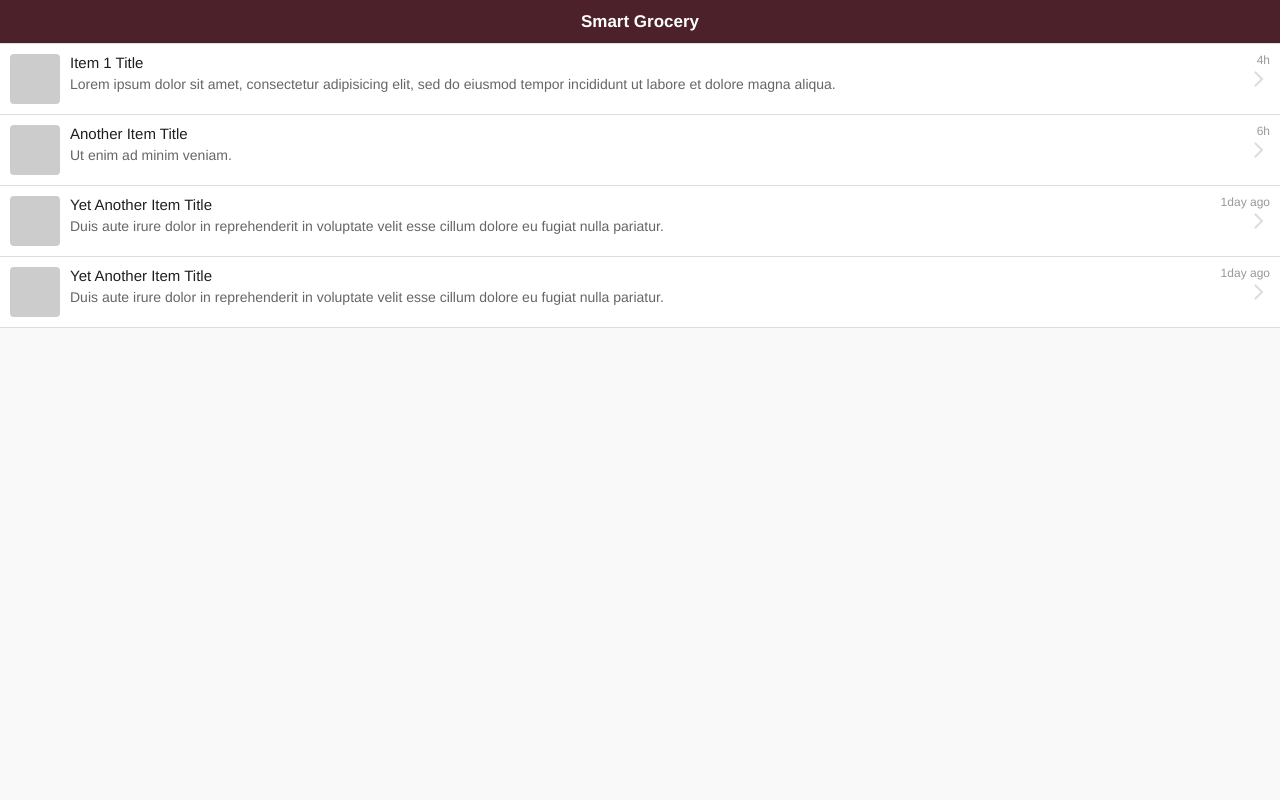
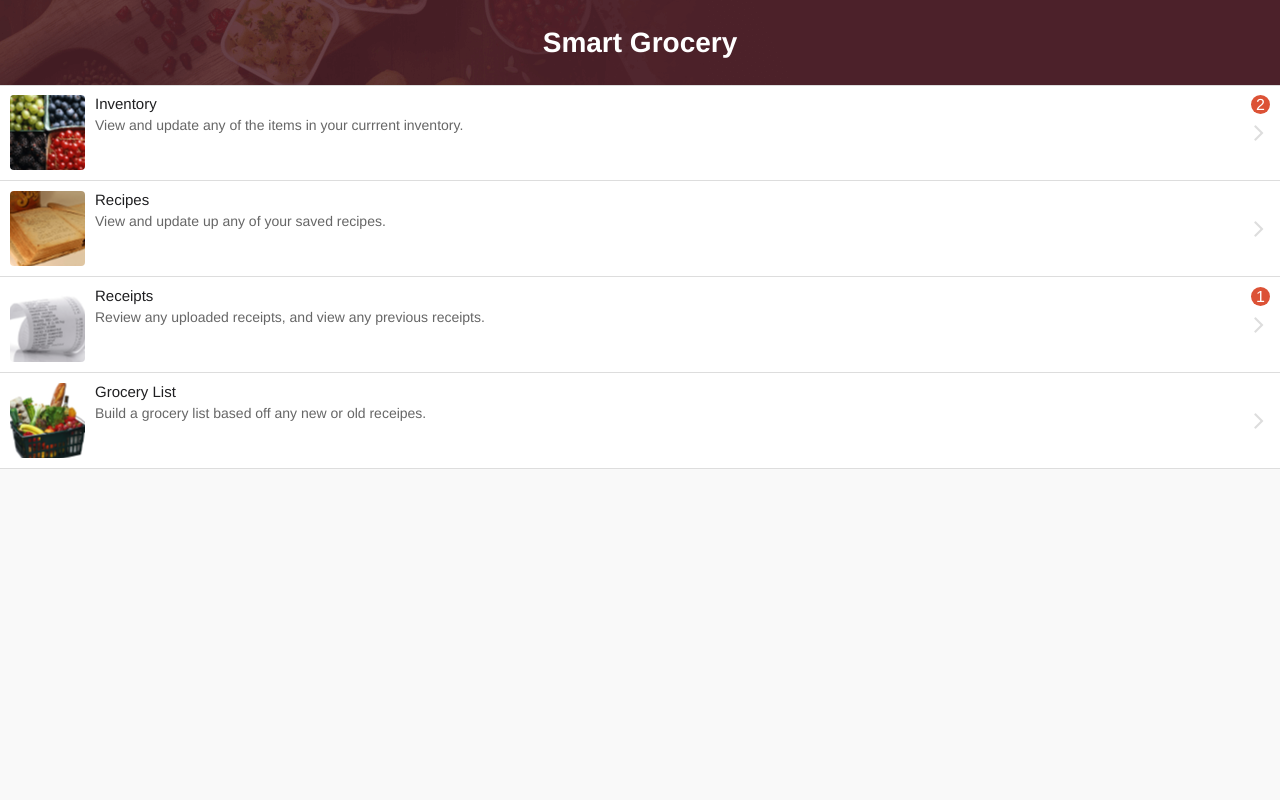
Before and after one commit to jeremygooch/smart-grocery, a PHP site: page /onsen/index.html in a window 1280 px wide. Run offline with PHP 8.4, Linux system fonts and the light colour scheme.

Commit message:
Added basic smart-grocery theme overrides.

```diff
--- a/onsen/css/smart-grocery.css
+++ b/onsen/css/smart-grocery.css
@@ -10,9 +10,40 @@
 }
 
 .navigation-bar {
-    background-color: #4C212A;
+    background: #4C212A;
+    background: #4C212A url(images/header.png) bottom left no-repeat;;
+    height: 86px;
+}
+ons-toolbar + .page__background + .page__content {
+    top: 85px;
+}
+.navigation-bar__title {
+    font-size: 28px;
+    line-height: 85px;
 }
 .navigation-bar div {
     color: #fff;
     font-weight: bold;
 }
+
+.item-thum { height: 75px !important; width: 75px !important; }
+.inventory-thum { background: url(images/inventory-thum.png) 50% no-repeat; }
+.recipes { background: url(images/recipes.png) 50% no-repeat; }
+.receipts { background: url(images/receipts.png) 50% no-repeat; }
+.grocery { background: url(images/grocery.png) 50% no-repeat; }
+
+.toolbar-button, .toolbar-button--outline, .toolbar-button--quiet {
+    color: #889460;
+    font-size: 25px;
+}
+.back-button__label, .ons-back-button__icon {
+    line-height: 85px !important;
+}
+
+
+
+
+/* ************************************************* */
+/* Standard Utility Classes */
+/* ************************************************* */
+.p-l-25 { padding-left: 25px !important; }
--- a/onsen/index.html
+++ b/onsen/index.html
@@ -71,14 +71,16 @@
                 <ons-list-item modifier="chevron" class="item" ng-repeat="item in items" ng-click="showDetail($index)">
                     <ons-row>
                         <ons-col width="60px">
-                            <div class="item-thum"></div>
+                            <div class="item-thum {{ item.icon }}"></div>
                         </ons-col>
                         <ons-col>
-                            <header>
+                            <header class="p-l-25">
                                 <span class="item-title">{{item.title}}</span>
-                                <span class="item-label">{{item.label}}</span>
+                                <span class="item-label">
+                                    <span class="notification" data-ng-show="item.notify">{{item.notify}}</span>
+                                </span>
                             </header>
-                            <p class="item-desc">{{item.desc}}</p>
+                            <p class="item-desc p-l-25">{{item.desc}}</p>
                         </ons-col>
                     </ons-row>
                 </ons-list-item>
@@ -97,7 +99,7 @@
             <ons-list modifier="inset" style="margin-top: 10px">
                 <ons-list-item class="item">
                     <ons-row>
-                        <ons-col width="60px">
+                        <ons-col width="80px">
                             <div class="item-thum"></div>
                         </ons-col>
                         <ons-col>
--- a/onsen/js/app.js
+++ b/onsen/js/app.js
@@ -29,24 +29,26 @@
 
       data.items = [
           {
-              title: 'Item 1 Title',
-              label: '4h',
-              desc: 'Lorem ipsum dolor sit amet, consectetur adipisicing elit, sed do eiusmod tempor incididunt ut labore et dolore magna aliqua.'
+              title: 'Inventory',
+              notify: '2',
+              icon: 'inventory-thum',
+              desc: 'View and update any of the items in your currrent inventory.'
           },
           {
-              title: 'Another Item Title',
-              label: '6h',
-              desc: 'Ut enim ad minim veniam.'
+              title: 'Recipes',
+              icon: 'recipes',
+              desc: 'View and update up any of your saved recipes.'
           },
           {
-              title: 'Yet Another Item Title',
-              label: '1day ago',
-              desc: 'Duis aute irure dolor in reprehenderit in voluptate velit esse cillum dolore eu fugiat nulla pariatur.'
+              title: 'Receipts',
+              icon: 'receipts',
+              notify: '1',
+              desc: 'Review any uploaded receipts, and view any previous receipts.'
           },
           {
-              title: 'Yet Another Item Title',
-              label: '1day ago',
-              desc: 'Duis aute irure dolor in reprehenderit in voluptate velit esse cillum dolore eu fugiat nulla pariatur.'
+              title: 'Grocery List',
+              icon: 'grocery',
+              desc: 'Build a grocery list based off any new or old receipes.'
           }
       ];
 
```
Also changed, not shown: onsen/css/images/grocery.png (added), onsen/css/images/header.png (added), onsen/css/images/inventory-thum.png (added), onsen/css/images/receipts.png (added), onsen/css/images/recipes.png (added).
